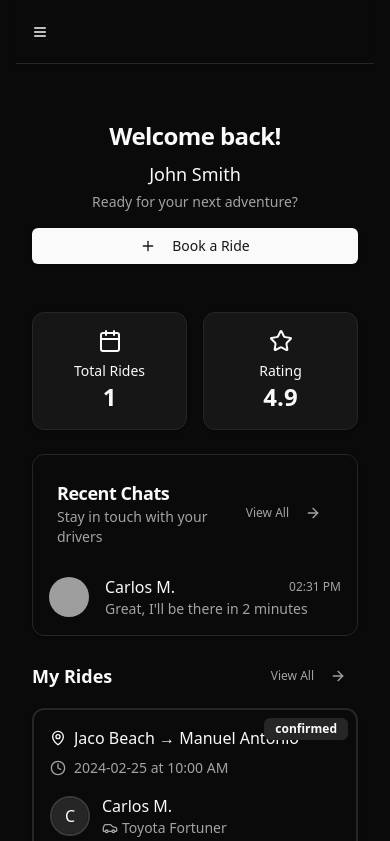
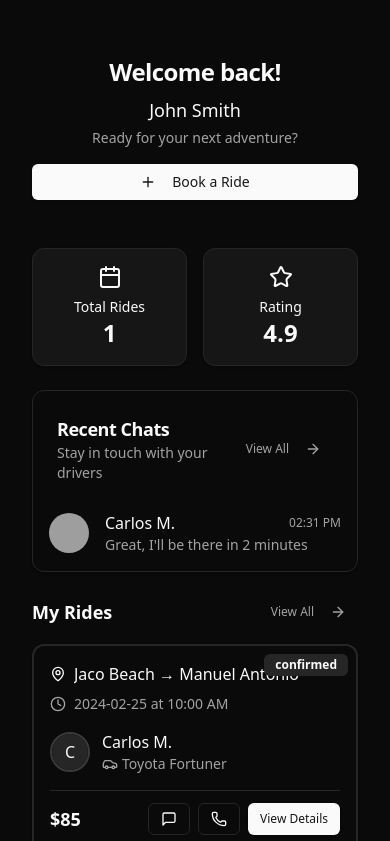
Before and after one commit to Zaheeroo/riderapp, a Next.js app: page /customerux in a window 390 px wide. Shown: the top 841 px of the page. Built offline with nearby package versions, Linux system fonts and the light colour scheme; grey boxes are pictures that could not be loaded.

Commit message:
Removed hamburger menu from CustomerUX page: - Added showMobileHeader prop to DashboardLayout - Set showMobileHeader to false for CustomerUX - Improved mobile layout without header bar

```diff
--- a/src/app/customerux/page.tsx
+++ b/src/app/customerux/page.tsx
@@ -15,7 +15,7 @@ export default function CustomerUX() {
     .slice(0, 3); // Only show 3 most recent chats
 
   return (
-    <DashboardLayout userType="customer">
+    <DashboardLayout userType="customer" showMobileHeader={false}>
       {/* Main Container with max width for better mobile readability */}
       <div className="max-w-lg mx-auto px-4 space-y-6">
         {/* Welcome Section */}
--- a/src/components/dashboard/DashboardLayout.tsx
+++ b/src/components/dashboard/DashboardLayout.tsx
@@ -10,9 +10,10 @@ import { cn } from "@/lib/utils";
 interface DashboardLayoutProps {
   children: ReactNode;
   userType: "admin" | "driver" | "customer";
+  showMobileHeader?: boolean;
 }
 
-export default function DashboardLayout({ children, userType }: DashboardLayoutProps) {
+export default function DashboardLayout({ children, userType, showMobileHeader = true }: DashboardLayoutProps) {
   const [sidebarOpen, setSidebarOpen] = useState(false);
 
   const navigation = {
@@ -111,6 +112,7 @@ export default function DashboardLayout({ children, userType }: DashboardLayoutP
         "px-4 md:px-8",
         "md:pl-80" // 72px sidebar + 8px padding
       )}>
+        {showMobileHeader && (
           <div className="sticky top-0 z-40 flex h-16 shrink-0 items-center gap-x-4 border-b border-border bg-background px-4 shadow-sm sm:gap-x-6 sm:px-6 lg:px-8">
             <Button
               variant="ghost"
@@ -128,6 +130,7 @@ export default function DashboardLayout({ children, userType }: DashboardLayoutP
               </div>
             </div>
           </div>
+        )}
 
         <div className="py-8">
           <div className="mx-auto max-w-7xl">
```
Lines whose indentation alone changed are shown as unchanged.
